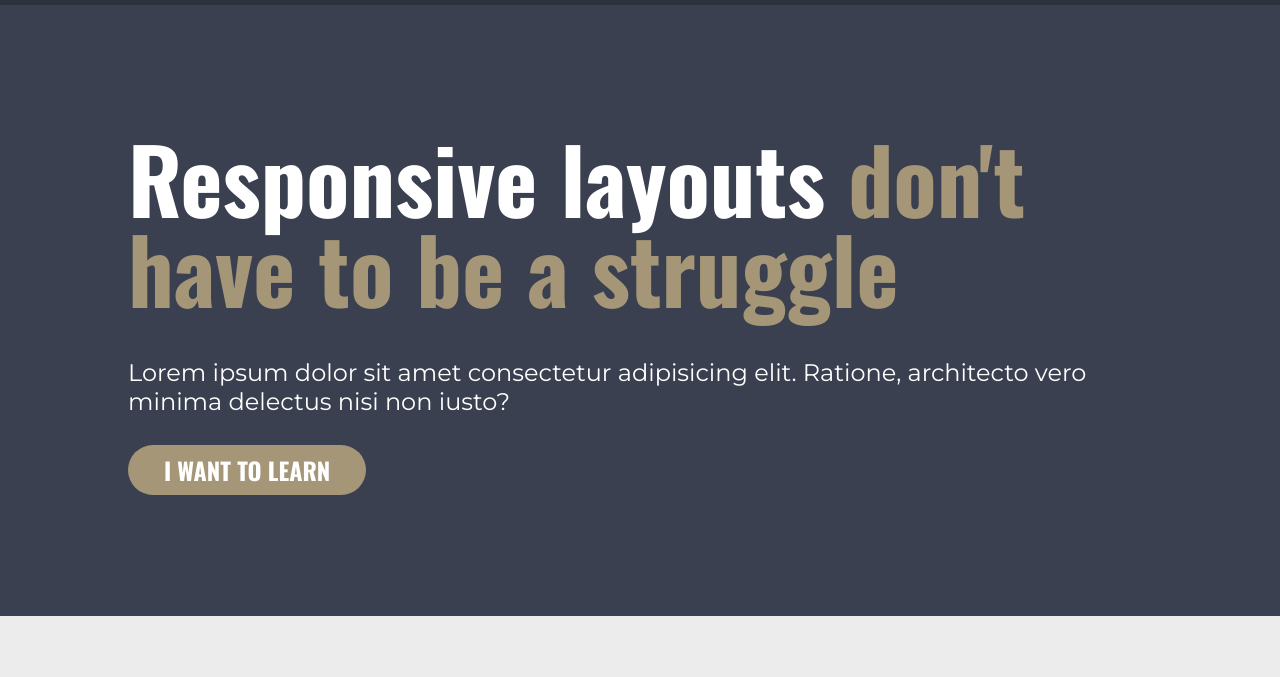
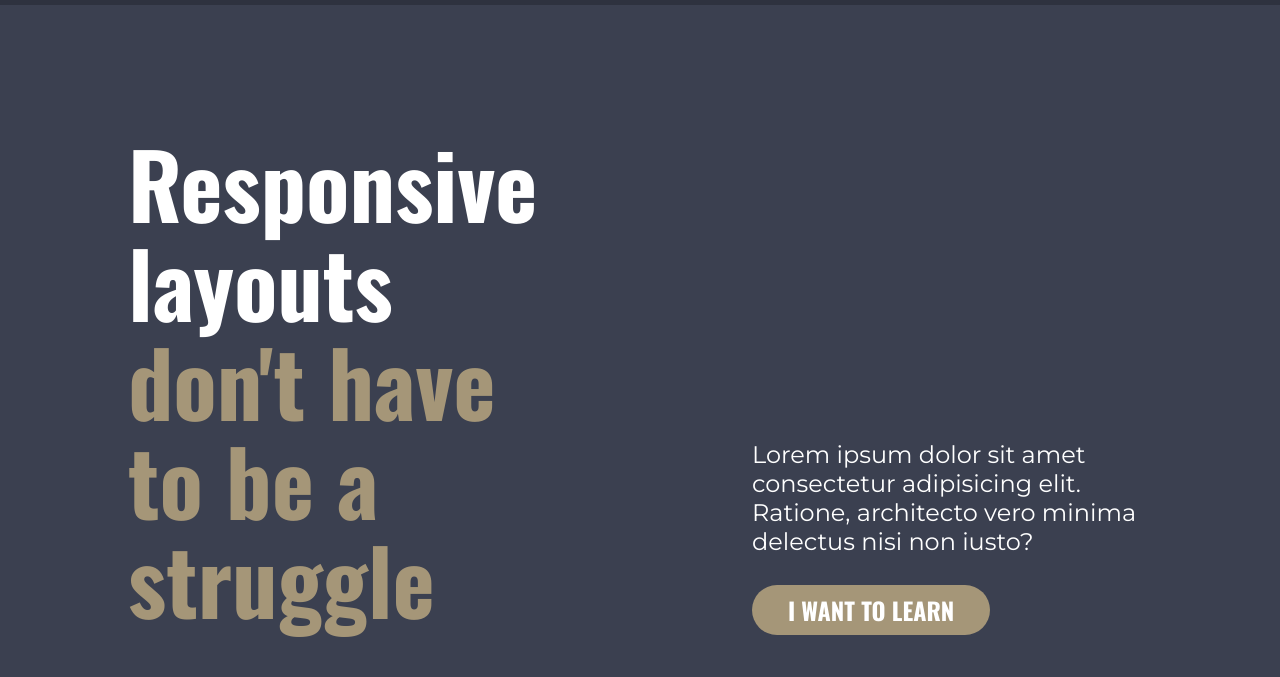
Before and after one commit to AndrewHuntington/CRL-final-challenge, a plain HTML site: page index.html in a window 1280 px wide. Shown: the part 70-747 px from the top of the page. Drawn offline with nearby package versions, Linux system fonts and the light colour scheme.

```diff
--- a/index.html
+++ b/index.html
@@ -26,35 +26,6 @@
   </head>
   <body>
     <header>
-      <!-- <nav class="nav">
-        <div class="container">
-          <a href="#" class="logo">
-            <img src="./images/logo.svg" alt="logo" />
-          </a>
-          <div class="nav-groups">
-            <ul class="nav__group nav__group-one">
-              <li class="nav__item">
-                <a href="#" class="nav__link">home</a>
-              </li>
-              <li class="nav__item">
-                <a href="#" class="nav__link">about</a>
-              </li>
-              <li class="nav__item">
-                <a href="#" class="nav__link">contact</a>
-              </li>
-            </ul>
-            <ul class="nav__group nav__group-two">
-              <li class="nav__item">
-                <a href="#" class="nav__link">sign in</a>
-              </li>
-              <li class="nav__item">
-                <a href="#" class="nav__link button">sign up</a>
-              </li>
-            </ul>
-          </div>
-        </div>
-      </nav> -->
-
       <nav class="nav">
         <div class="container">
           <span class="nav-toggle" id="js-nav-toggle">
@@ -92,14 +63,20 @@
 
     <section class="hero">
       <div class="container">
+        <div class="row">
+          <div class="col-left">
             <h1 class="hero__title">
               Responsive layouts <span>don't have to be a struggle</span>
             </h1>
+          </div>
+          <div class="col-right">
             <p class="hero__text">
               Lorem ipsum dolor sit amet consectetur adipisicing elit. Ratione,
               architecto vero minima delectus nisi non iusto?
             </p>
             <a href="#" class="hero__button button"> I want to learn </a>
+          </div>
+        </div>
       </div>
     </section>
 
--- a/style.css
+++ b/style.css
@@ -288,6 +288,10 @@ span.nav-toggle {
   }
   /* Navbar styles end */
 
+  .hero__title {
+    line-height: 1.1;
+  }
+
   .section-one .row {
     display: flex;
     gap: 1.2em;
@@ -309,6 +313,27 @@ span.nav-toggle {
 }
 
 @media (min-width: 1000px) {
+  .hero .row {
+    display: flex;
+    justify-content: space-between;
+  }
+
+  .hero__title {
+    margin-bottom: 0;
+  }
+
+  .hero .col-left {
+    width: min(45%, 600px);
+  }
+
+  .hero .col-right {
+    width: min(40%, 400px);
+  }
+
+  .hero .col-right {
+    align-self: end;
+  }
+
   .section-two aside .row {
     display: block;
     gap: 0;
```
Lines whose indentation alone changed are shown as unchanged.
